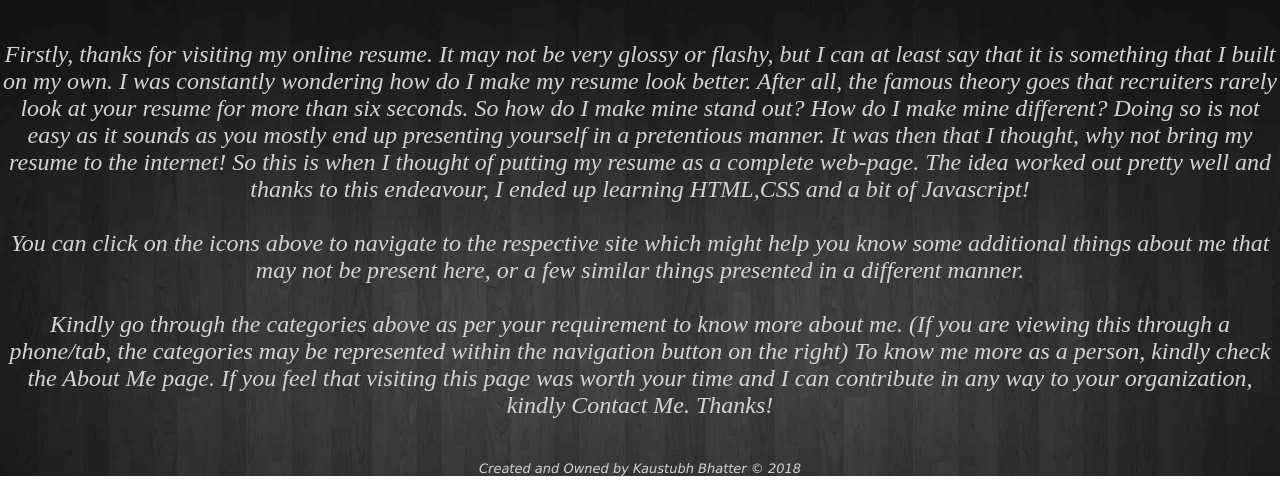
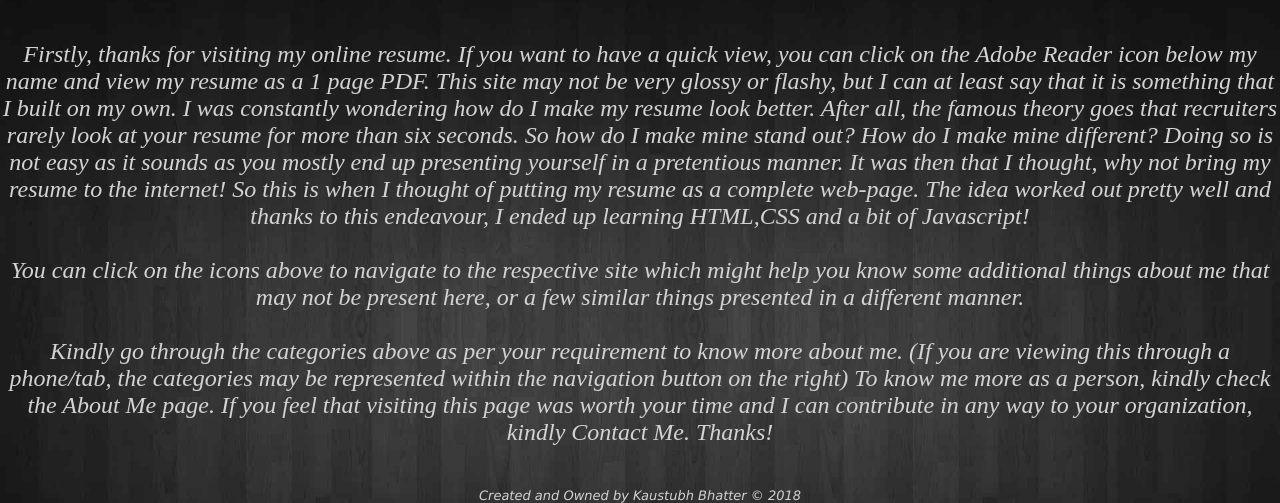
Before and after one commit to kaustubhbhatter/kaustubhbhatter.github.io, a plain HTML site: page index.html in a window 1280 px wide. Shown: the part 658-1161 px from the top of the page. Before the commit the page ends 1134 px from the top, so only its background shows below. Drawn offline with Linux system fonts and the light colour scheme.

Commit message:
Minor fix. Mistaken previous commit.

```diff
--- a/index.html
+++ b/index.html
@@ -39,7 +39,7 @@
 			</div>
 		</header>
 		<div id="Main_Body_Home">
-			<div id="Basic_Intro"><em><p>Firstly, thanks for visiting my online resume. It may not be very glossy or flashy, but I can at least say that it is something that I built on my own. I was constantly wondering how do I make my resume look better. After all, the famous theory goes that recruiters rarely look at your resume for more than six seconds. So how do I make mine stand out? How do I make mine different? Doing so is not easy as it sounds as you mostly end up presenting yourself in a pretentious manner. It was then that I thought, why not bring my resume to the internet! So this is when I thought of putting my resume as a complete web-page. The idea worked out pretty well and thanks to this endeavour, I ended up learning HTML,CSS and a bit of Javascript!<br><br>
+			<div id="Basic_Intro"><em><p>Firstly, thanks for visiting my online resume. If you want to have a quick view, you can click on the Adobe Reader icon below my name and view my resume as a 1 page PDF. This site may not be very glossy or flashy, but I can at least say that it is something that I built on my own. I was constantly wondering how do I make my resume look better. After all, the famous theory goes that recruiters rarely look at your resume for more than six seconds. So how do I make mine stand out? How do I make mine different? Doing so is not easy as it sounds as you mostly end up presenting yourself in a pretentious manner. It was then that I thought, why not bring my resume to the internet! So this is when I thought of putting my resume as a complete web-page. The idea worked out pretty well and thanks to this endeavour, I ended up learning HTML,CSS and a bit of Javascript!<br><br>
 				You can click on the icons above to navigate to the respective site which might help you know some additional things about me that may not be present here, or a few similar things presented in a different manner.<br><br>
 				Kindly go through the categories above as per your requirement to know more about me. (If you are viewing this through a phone/tab, the categories may be represented within the navigation button on the right) To know me more as a person, kindly check the About Me page. If you feel that visiting this page was worth your time and I can contribute in any way to your organization, kindly Contact Me. Thanks!</p></em></div>
 			<br><em><footer id="foot_Text">Created and Owned by Kaustubh Bhatter &copy 2018</footer></em>
```
